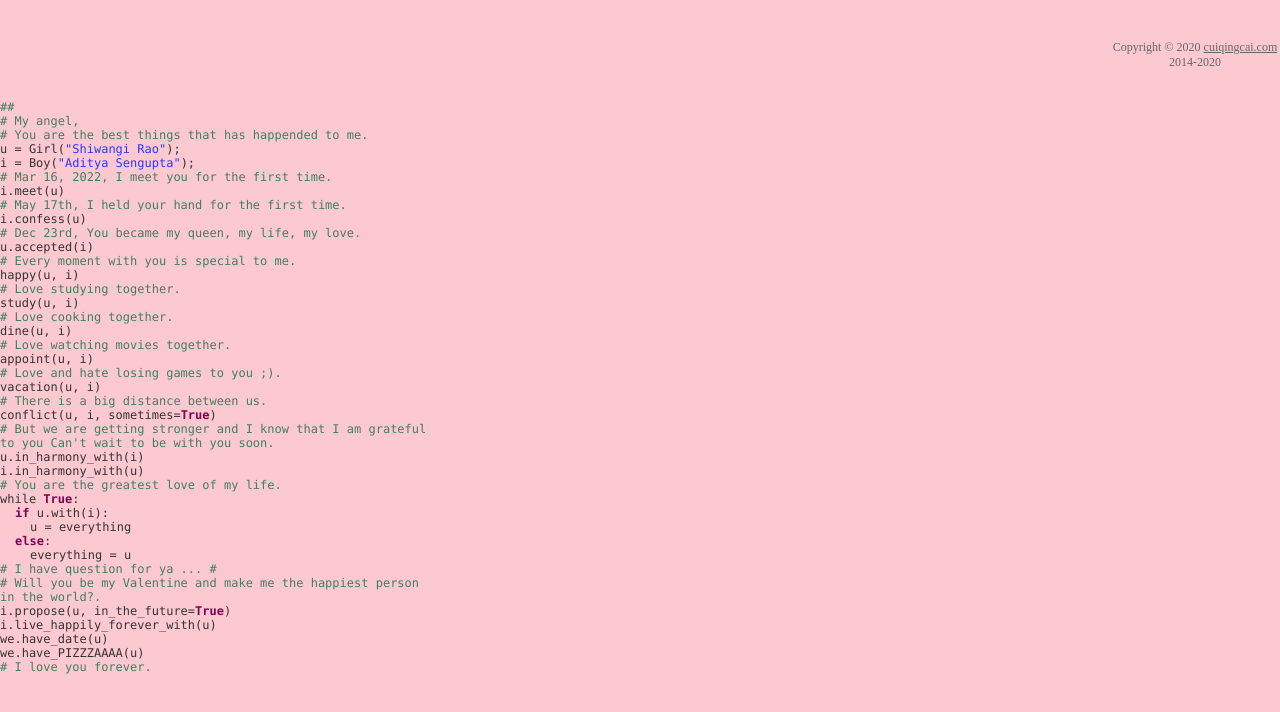
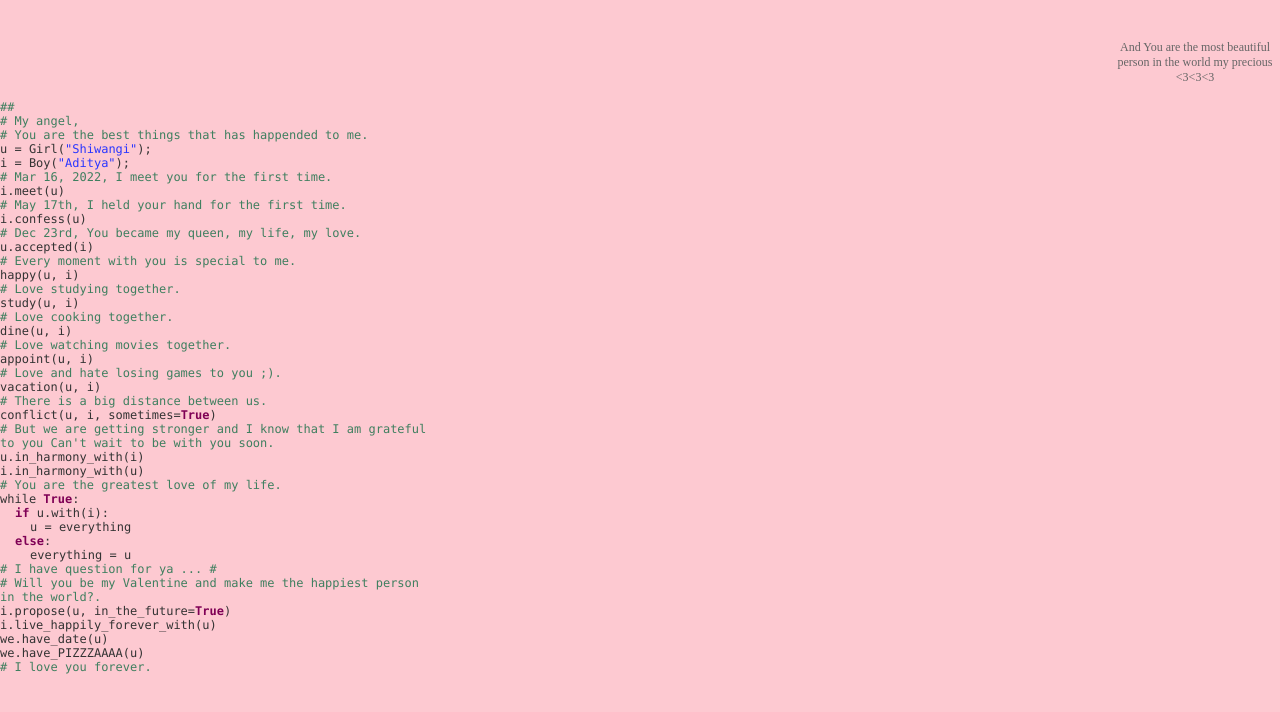
Before and after one commit to adisen99/vproject, a plain HTML site: page index.html in a window 1280 px wide. Drawn offline with Linux system fonts and the light colour scheme; a script that the page names is missing.

Commit message:
change cright and text

```diff
--- a/index.html
+++ b/index.html
@@ -23,8 +23,8 @@
 			<span class="comments">##</span><br/>
 			<span class="comments"># My angel,</span><br/>
 			<span class="comments"># You are the best things that has happended to me.</span><br/>
-			u = Girl(<span class="string">"Shiwangi Rao"</span>);<br/>
-			i = Boy(<span class="string">"Aditya Sengupta"</span>);<br/>
+			u = Girl(<span class="string">"Shiwangi"</span>);<br/>
+			i = Boy(<span class="string">"Aditya"</span>);<br/>
 			<span class="comments"># Mar 16, 2022, I meet you for the first time. </span><br/>
 			i.meet(u)<br/>
 			<span class="comments"># May 17th, I held your hand for the first time. </span><br/>
@@ -64,25 +64,24 @@
 			<canvas id="garden"></canvas>
 			<div id="words">
 				<div id="messages">
-					Qian, Stronger in love together for
+					Stronger in love together for
 					<div id="elapseClock"></div>
 				</div>
 				<div id="loveu">
 					Love u forever and ever.<br/>
-					<div class="signature">- Qingcai Cui | Germey</div>
+					<div class="signature">- Aditya | Your maauuuu </div>
 				</div>
 			</div>
 		</div>
 	</div>
 	<div id="copyright">
-		Copyright © 2020 <a href='http://cuiqingcai.com'>cuiqingcai.com</a> 2014-2020
+		And You are the most beautiful person in the world my precious <3<3<3
 	</div>
 </div>
 <script type="text/javascript">
 	var offsetX = $("#loveHeart").width() / 2;
 	var offsetY = $("#loveHeart").height() / 2 - 55;
 	var together = new Date();
-	// 此处月份介于 0 ~ 11 之间。用本地时间表示，如 8 月要用 7 表示。
 	together.setFullYear(2022, 5, 17);
 	together.setHours(22);
 	together.setMinutes(0);
```
